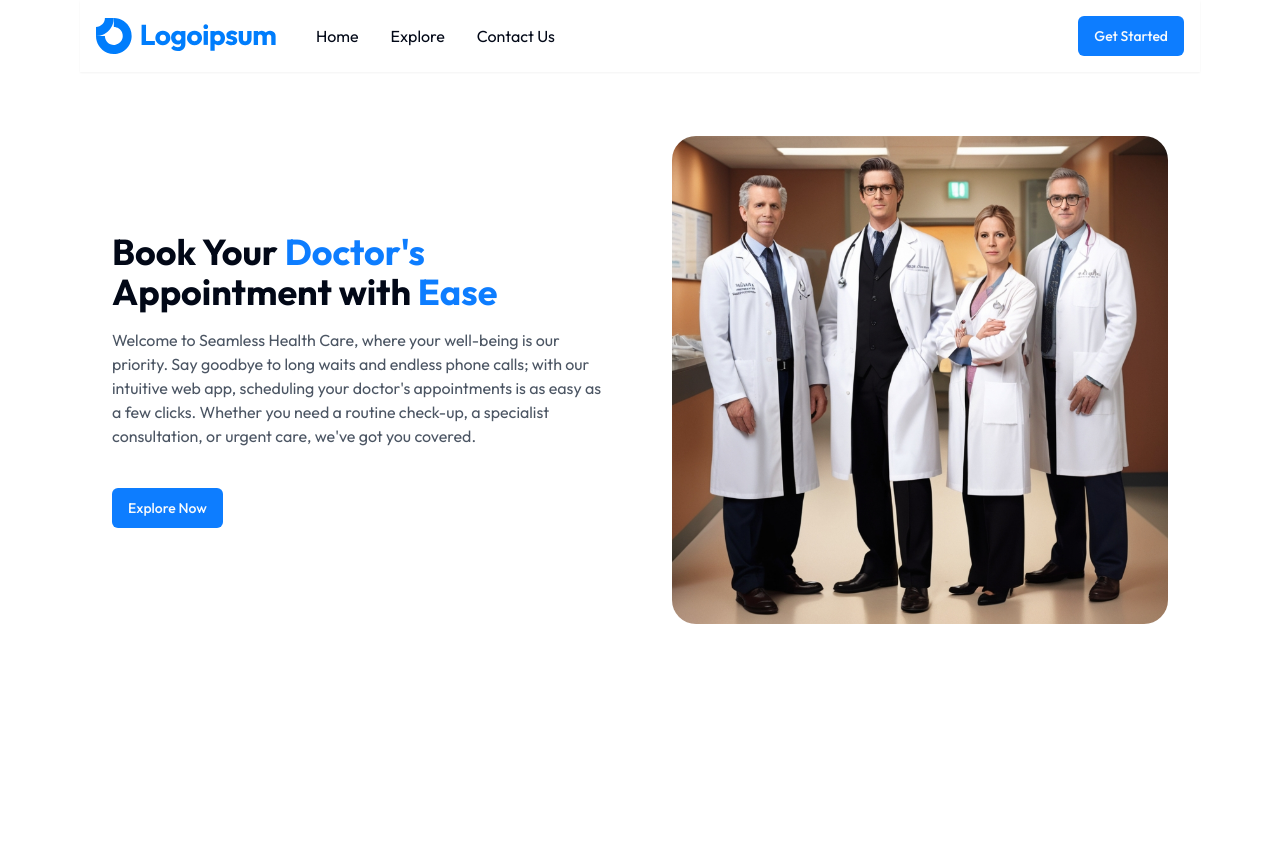
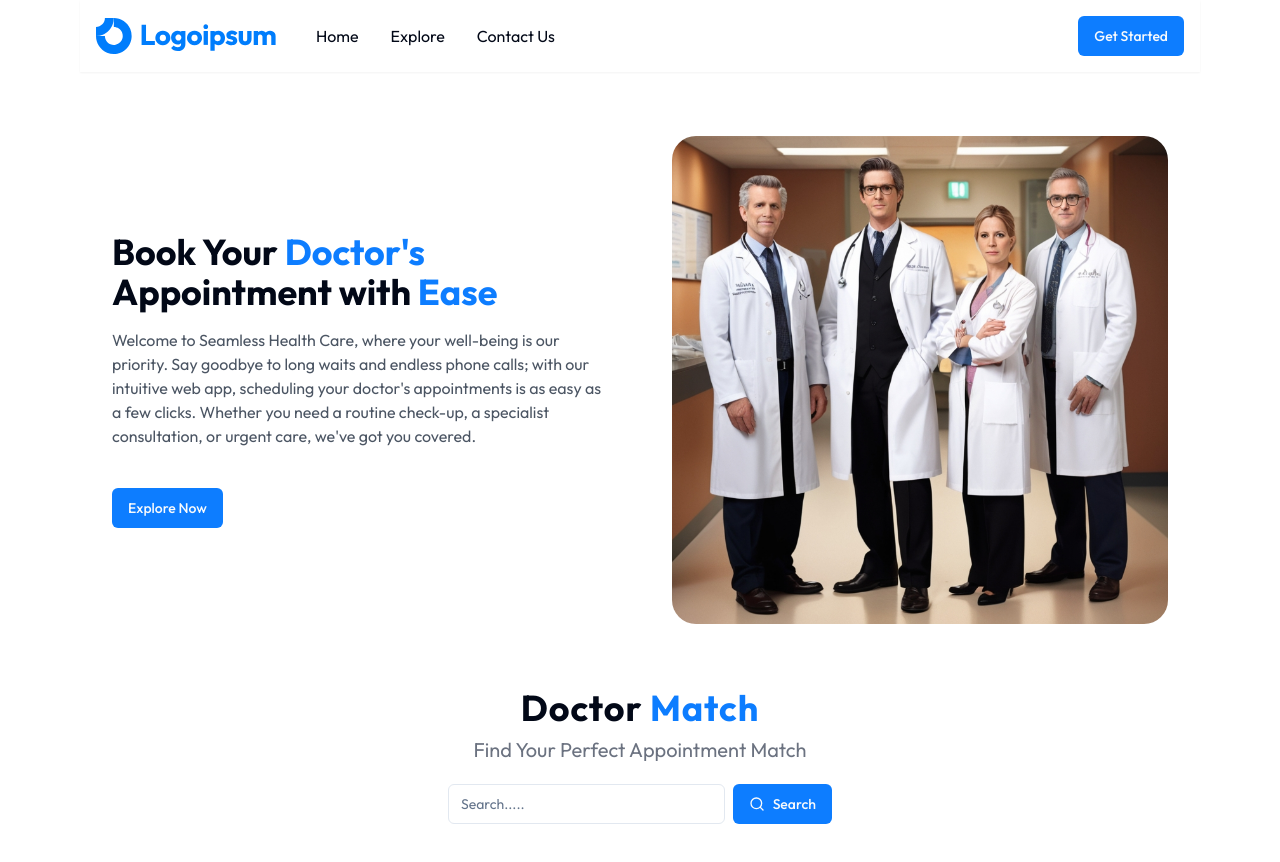
Before and after one commit to Loyoenock/doctor, a Next.js app in the folder doctor-booking/: page / in a window 1280 px wide. Before the commit the page ends 800 px from the top, so only its background shows below. Built offline with nearby package versions, Linux system fonts and the light colour scheme.

Commit message:
Component - Seach section added

```diff
--- /dev/null
+++ b/doctor-booking/app/_components/CategorySearch.jsx
@@ -0,0 +1,24 @@
+import React from 'react'
+import { Input } from '/components/ui/Input'
+import { Button } from '/components/ui/Button'
+import { Search } from 'lucide-react'
+
+function CategorySearch() {
+  return (
+    <div className='mb-10 items-center flex flex-col gap-2'>
+    <h2 className='font-bold text-4xl tracking-wide'> Doctor <span className='text-primary'>Match</span></h2>
+     <h2 className='text-gray-500 text-xl'>Find Your Perfect Appointment Match</h2>
+
+     <div className="mt-3 flex w-full max-w-sm items-center space-x-2">
+      <Input type="text" placeholder="Search....." />
+      <Button type="submit">
+      <Search
+        className='h-4 w-4 mr-2'
+      />
+      Search</Button>
+    </div>
+    </div>
+  )
+}
+
+export default CategorySearch
--- a/doctor-booking/app/page.js
+++ b/doctor-booking/app/page.js
@@ -1,12 +1,16 @@
 import { Button } from "@/components/ui/button";
 import Image from "next/image";
 import Hero from "./_components/Hero";
+import CategorySearch from "./_components/CategorySearch";
 
 export default function Home() {
   return (
    <div>
     {/* {Hero Section} */}
     <Hero />
+
+    {/* Search and Category */}
+    <CategorySearch />
    </div>
   );
 }
--- /dev/null
+++ b/doctor-booking/components/ui/input.jsx
@@ -0,0 +1,19 @@
+import * as React from "react"
+
+import { cn } from "@/lib/utils"
+
+const Input = React.forwardRef(({ className, type, ...props }, ref) => {
+  return (
+    (<input
+      type={type}
+      className={cn(
+        "flex h-10 w-full rounded-md border border-input bg-background px-3 py-2 text-sm ring-offset-background file:border-0 file:bg-transparent file:text-sm file:font-medium placeholder:text-muted-foreground focus-visible:outline-none focus-visible:ring-2 focus-visible:ring-ring focus-visible:ring-offset-2 disabled:cursor-not-allowed disabled:opacity-50",
+        className
+      )}
+      ref={ref}
+      {...props} />)
+  );
+})
+Input.displayName = "Input"
+
+export { Input }
```
